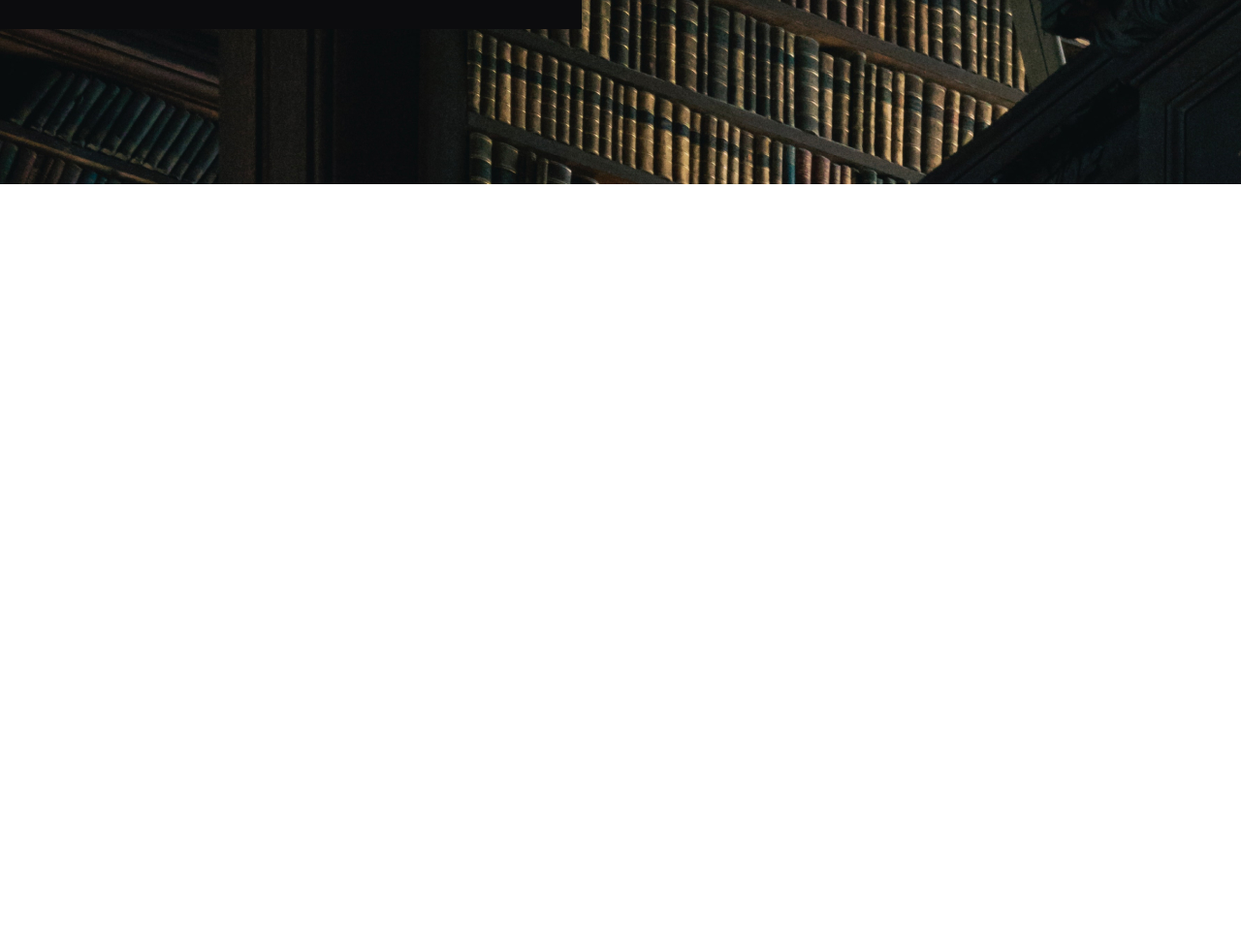
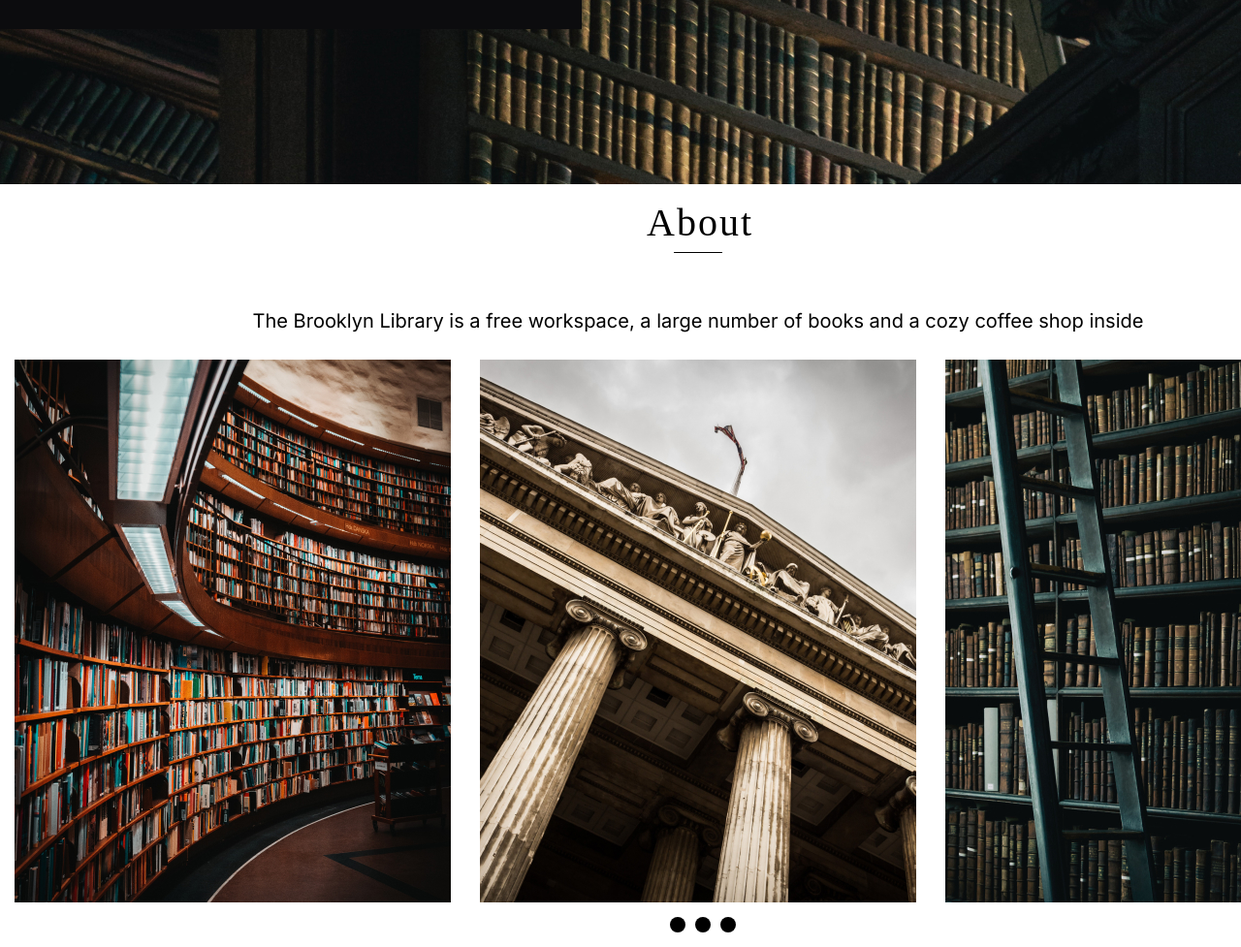
Before and after one commit to lipen76/Library, a plain HTML site: page index.html in a window 1280 px wide. Shown: the part 500-1477 px from the top of the page at 97% size. Before the commit the page ends 800 px from the top, so only its background shows below. Drawn offline with Linux system fonts and the light colour scheme; a web font is replaced by a local one.

Commit message:
finalyzing about

```diff
--- a/index.html
+++ b/index.html
@@ -28,6 +28,29 @@
 <div class="welcome">
     <img src="Welcome.jpg" alt="welcome">
 </div>
+<div class="about">
+    <h2>About</h2>
+    <br>
+    <p>The Brooklyn Library is a free workspace, a large number of books and a cozy coffee shop inside </p>
+    <div class="carousel">
+        <img src="sliderimg1.jpg" alt="image 1">
+        <img src="sliderimg2.jpg" alt="image 2">
+        <img src="sliderimg3.jpg" alt="image 3">
+        <img src="sliderimg4.jpg" alt="image 4">
+        <img src="sliderimg5.jpg" alt="image 5">
+    </div>
+    <div class="pagination_container">
+    <div class="pagination">
+        <div class="pagination_button"><button></button></div>
+    </div>
+    <div class="pagination">
+        <div class="pagination_button"><button></button></div>
+    </div>
+    <div class="pagination">
+        <div class="pagination_button"><button></button></div>
+    </div>
+</div>
+</div>
     </main>
     <footer>
 
--- a/style.css
+++ b/style.css
@@ -1,4 +1,5 @@
 body {
+    height: auto;
     margin: 0;
     padding: o;
     width: 1440px;
@@ -79,3 +80,74 @@ background-color: black;
     width: 1440px;
     height: 600px;
 }
+.about h2 {
+    width: 106px;
+    height: 40px;
+    margin-top: 20px;
+    margin-left: 667px;
+    font-family: 'Forum', serif;
+    font-size: 40px;
+    font-weight: 400;
+    line-height: 40px;
+    letter-spacing: 2px;
+    text-align: left;
+}
+.about h2::after {
+    content: '';
+    display: block;
+    background: #000;
+    width: 50px;
+    height: 1px;
+    margin-top: 10px;
+    margin-left: 28px;
+}
+.about p {
+    width: 1440px;
+    height: 40px;
+    margin-top: 10px;
+    text-align: center;
+    color: black;
+    font-family: 'Inter', sans-serif;
+    font-size: 20px;
+    font-weight: 400;
+    line-height: 40px;
+    letter-spacing: 0em;
+}
+.carousel {
+    display: flex;
+    overflow: hidden;
+    width: 1440px;
+    gap: 15px;
+    transition: transform 0.5s ease-in-out;
+}
+.carousel img {
+    width: 450px;
+    height: 560px;
+    margin-left: 15px;
+}
+.pagination_container {
+    display: flex;
+    flex-direction: row;
+    width: 68px;
+    height: 16px;
+    margin-top: 10px;
+    margin-left: 686px;
+}
+.pagination {
+    height: 26px;
+    width: 26px;
+    cursor: pointer;
+    padding: 5px;
+}
+.pagination_button button{
+    width: 16px;
+    height: 16px;
+    background-color: #000;
+    border-radius: 50%;
+    cursor: pointer;
+    outline: none;
+    border: none;
+}
+.pagination_button button:focus {
+    background-color:#BB945F;
+}
```
Also changed, not shown: sliderimg1.jpg (added), sliderimg2.jpg (added), sliderimg3.jpg (added), sliderimg4.jpg (added), sliderimg5.jpg (added).
